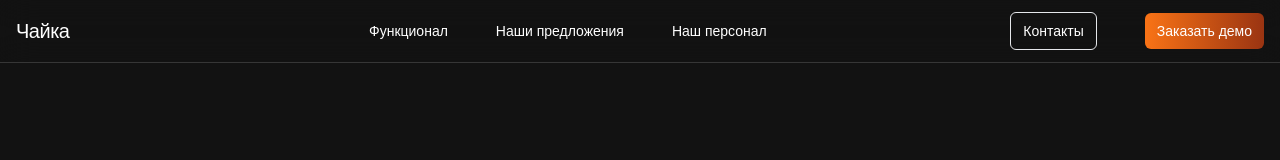
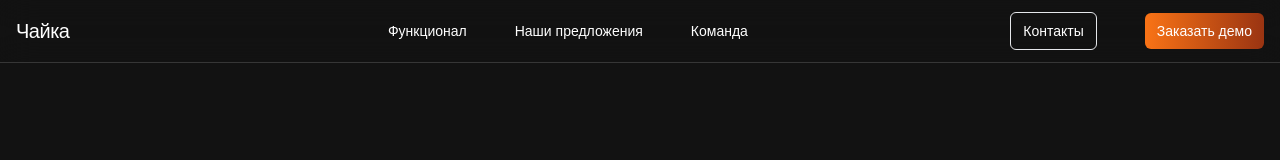
Before and after one commit to Chaika-Team/ChaikaLanding, a React (Vite) app: page / in a window 1280 px wide. Shown: the top 160 px of the page. Built offline with nearby package versions, Linux system fonts and the light colour scheme; a web font is replaced by a local one.

Commit message:
[CHL-9] Rewrite fields to sound more formal

```diff
--- a/src/constants/index.jsx
+++ b/src/constants/index.jsx
@@ -17,7 +17,7 @@ import member5 from "../assets/member5.jpg";
 export const navItems = [
   { label: "Функционал", href: "#app" },
   { label: "Наши предложения", href: "#features" },
-  { label: "Наш персонал", href: "#team" },
+  { label: "Команда", href: "#team" },
 ];
 
 export const features = [
@@ -74,9 +74,9 @@ export const features = [
 export const testimonials = [
   {
     user: "Эрнест",
-    company: "Основатель \"Чайки\"",
+    company: "Генеральный директор",
     image: member1,
-    text: "Создатель и разработчик приложения \"Чайка\"",
+    text: "Основатель проекта \"Чайка\". Мобильный разработчик",
   },
   {
     user: "Григорий",
@@ -88,19 +88,19 @@ export const testimonials = [
     user: "Никита",
     company: "Руководитель команды",
     image: member3,
-    text: "Руководствует процессом создания ПО \"Чайка\"",
+    text: "Технический директор, руководитель командной разработки",
   },
   {
     user: "Дмитрий",
     company: "DevOps",
     image: member4,
-    text: "Отвечает за запуск и корректность работы приложения",
+    text: "Cпециалист по автоматизации процессов разработки и развертывания ПО",
   },
   {
     user: "Никита",
     company: "Kotlin Разработчик",
     image: member5,
-    text: "Разработчик приложения \"Чайка\"",
+    text: "Мобильный разработчик",
   },
 ];
 
```
